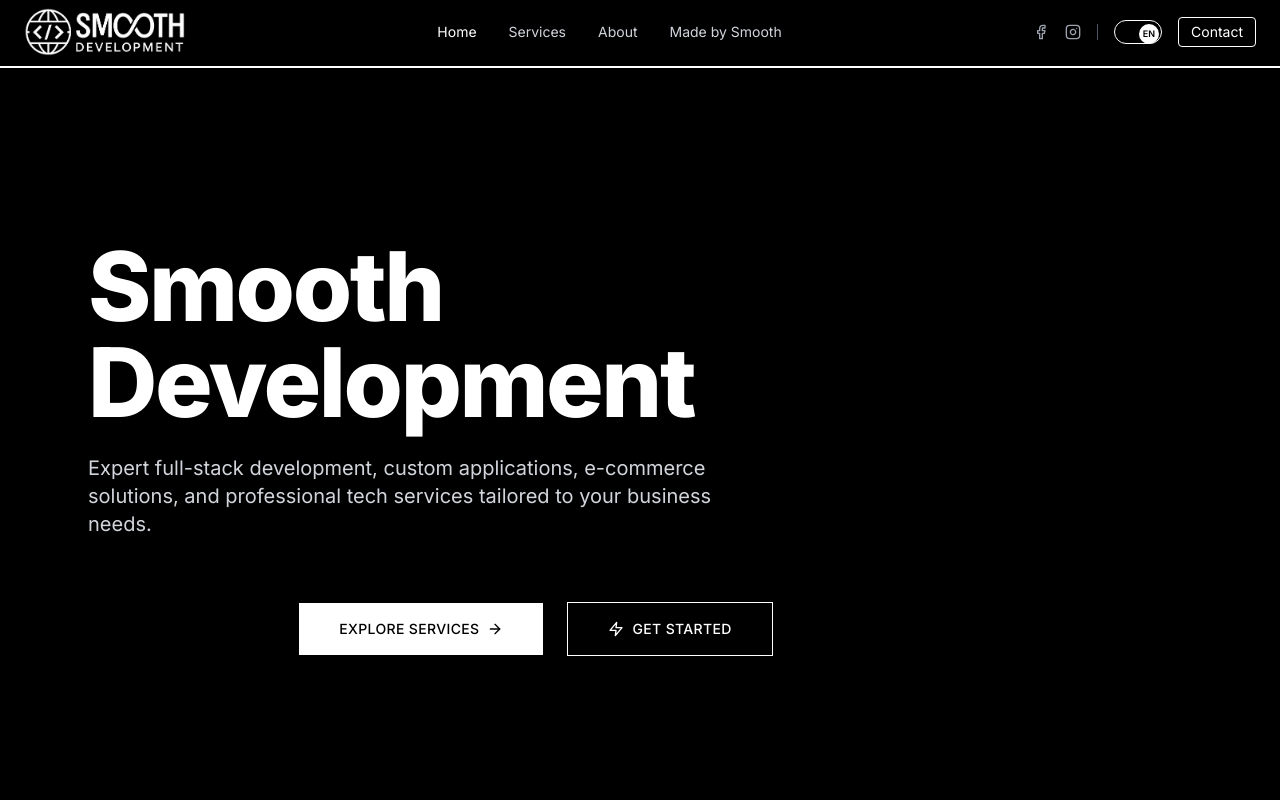
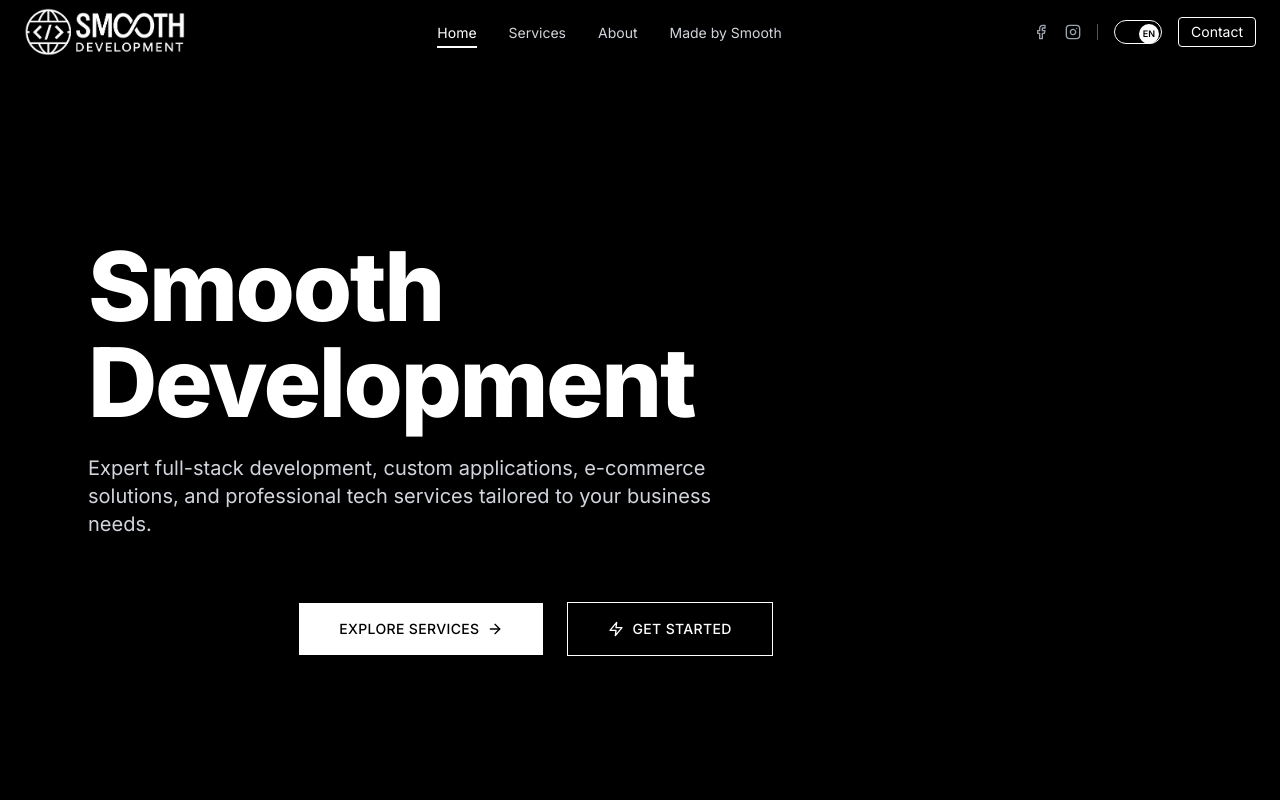
Before and after one commit to MarekSmooth/Smooth-dev, a React (Vite) app: page / in a window 1280 px wide. Shown: the top 800 px of the page. Built offline with nearby package versions, Linux system fonts and the light colour scheme.

Commit message:
Opravit zvýraznění aktivní navigační položky

```diff
--- a/src/components/Header.tsx
+++ b/src/components/Header.tsx
@@ -58,20 +58,21 @@
             {/* Desktop Navigation */}
             <div className="hidden md:flex items-center space-x-8">
               {navigationItems.map((item) => (
-                <Link
-                  key={item.path}
+                <div key={item.path} className="relative">
+                  <Link
                   to={item.path}
                   className={`transition-colors duration-200 font-normal text-sm ${
                     isActivePath(item.path)
                       ? 'text-white font-medium'
                       : 'text-gray-300 hover:text-white'
                   }`}
-                >
+                  >
                   {item.label}
+                  </Link>
                   {isActivePath(item.path) && (
                     <div className="absolute -bottom-1 left-0 right-0 h-0.5 bg-white"></div>
                   )}
-                </Link>
+                </div>
               ))}
             </div>
 
```
